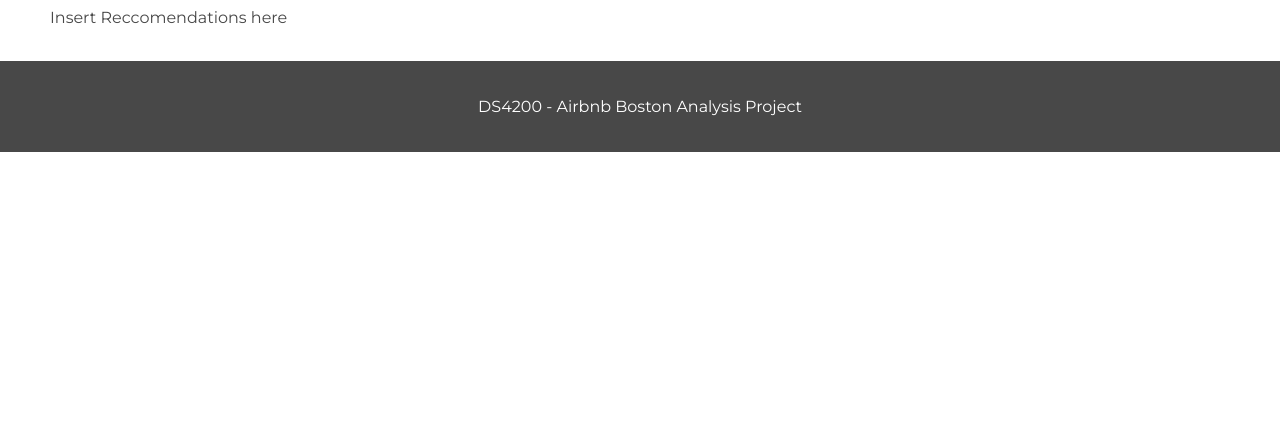
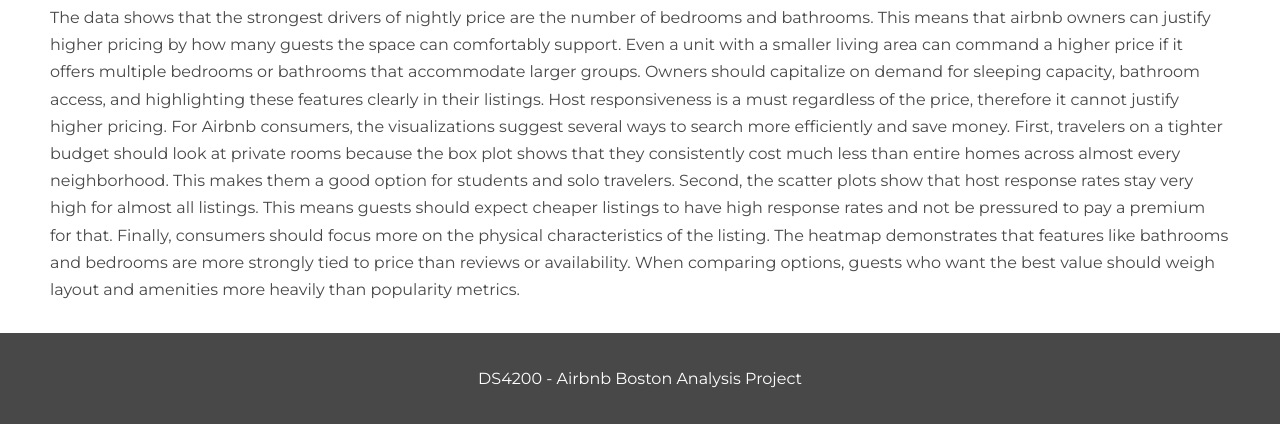
Before and after one commit to anya-amin/DS4200FinalProject, a plain HTML site: page recommendations.html in a window 1280 px wide. Shown: the part 561-985 px from the top of the page. Before the commit the page ends 800 px from the top, so only its background shows below. Drawn offline with Linux system fonts and the light colour scheme.

Commit message:
Update recommendations.html

```diff
--- a/recommendations.html
+++ b/recommendations.html
@@ -31,7 +31,9 @@
         <div class="container">
             <h2>Key Recommendations</h2>
             <p>
-                Insert Reccomendations here
+                The data shows that the strongest drivers of nightly price are the number of bedrooms and bathrooms. This means that airbnb owners can justify higher pricing by how many guests the space can comfortably support. Even a unit with a smaller living area can command a higher price if it offers multiple bedrooms or bathrooms that accommodate larger groups. Owners should capitalize on demand for sleeping capacity, bathroom access, and highlighting these features clearly in their listings. Host responsiveness is a must regardless of the price, therefore it cannot justify higher pricing.
+                For Airbnb consumers, the visualizations suggest several ways to search more efficiently and save money. First, travelers on a tighter budget should look at private rooms because the box plot shows that they consistently cost much less than entire homes across almost every neighborhood. This makes them a good option for students and solo travelers. Second, the scatter plots show that host response rates stay very high for almost all listings. This means guests should expect cheaper listings to have high response rates and not be pressured to pay a premium for that. Finally, consumers should focus more on the physical characteristics of the listing. The heatmap demonstrates that features like bathrooms and bedrooms are more strongly tied to price than reviews or availability. When comparing options, guests who want the best value should weigh layout and amenities more heavily than popularity metrics.
+
             </p>
         </div>
     </section>
```
